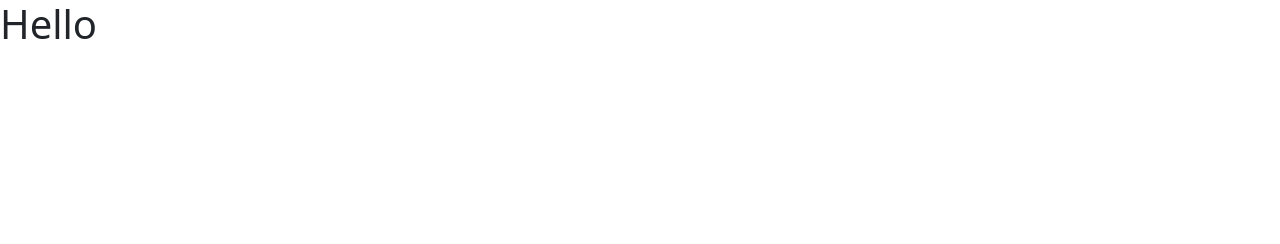
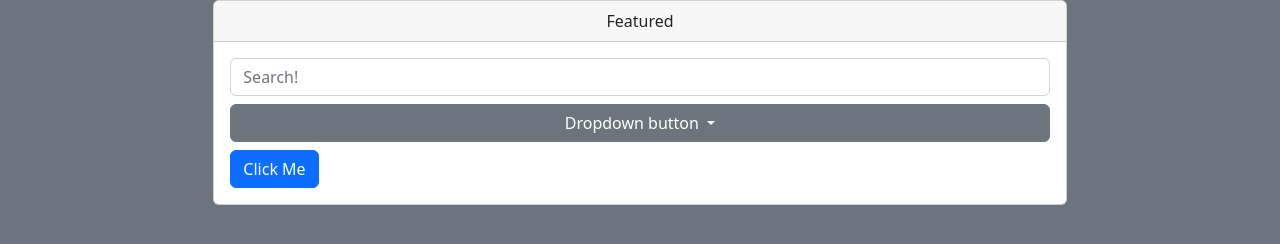
Before and after one commit to samiyazaki/Whether_the_Weather, a plain HTML site: page index.html in a window 1280 px wide. Drawn offline with nearby package versions, Linux system fonts and the light colour scheme; files that its build step writes are made by us from their sources.

Commit message:
Started splash page

```diff
--- a/index.html
+++ b/index.html
@@ -8,8 +8,26 @@
     <link rel="stylesheet" href="/twothirdsadad/assets/style.css" />
     <title>Two Thirds Dad</title>
 </head>
-<body>
-    <h1>Hello</h1>
+<body class="bg-secondary">
+    <div class="postition-absolute card col-8 m-auto">
+        <div class="card-header text-center">
+          Featured
+        </div>
+        <div class="card-body">
+            <input type="text" class="form-control" placeholder="Search!" aria-label="search" aria-describedby="basic-addon1">
+            <div class="dropdown">
+                <button class="btn btn-secondary dropdown-toggle col-12 mt-2" type="button" data-bs-toggle="dropdown" aria-expanded="false">
+                  Dropdown button
+                </button>
+                <ul class="dropdown-menu">
+                  <li><a class="dropdown-item" href="#">Action</a></li>
+                  <li><a class="dropdown-item" href="#">Another action</a></li>
+                  <li><a class="dropdown-item" href="#">Something else here</a></li>
+                </ul>
+              </div>
+          <a href="#" class="btn btn-primary mt-2">Click Me</a>
+        </div>
+      </div>
     <script src="https://cdn.jsdelivr.net/npm/bootstrap@5.2.3/dist/js/bootstrap.bundle.min.js" integrity="sha384-kenU1KFdBIe4zVF0s0G1M5b4hcpxyD9F7jL+jjXkk+Q2h455rYXK/7HAuoJl+0I4" crossorigin="anonymous"></script>
 </body>
 </html>
```
